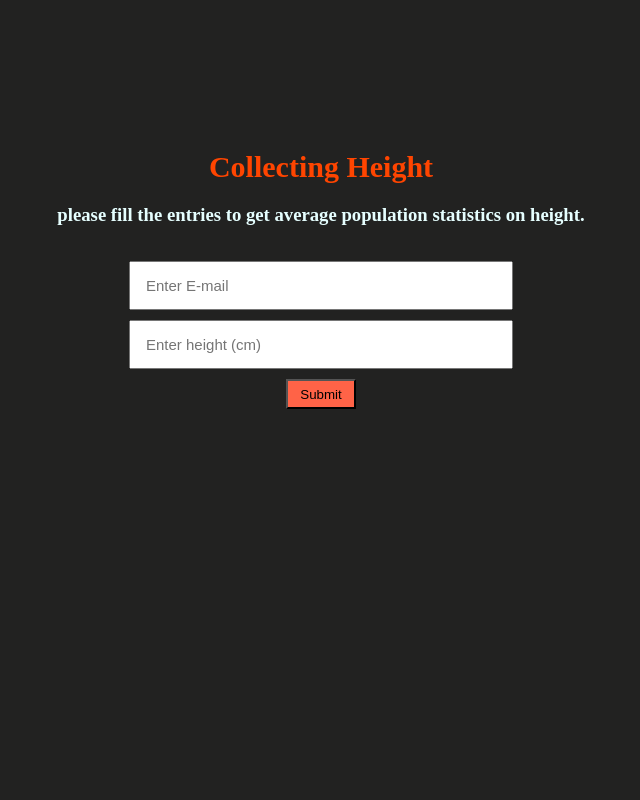
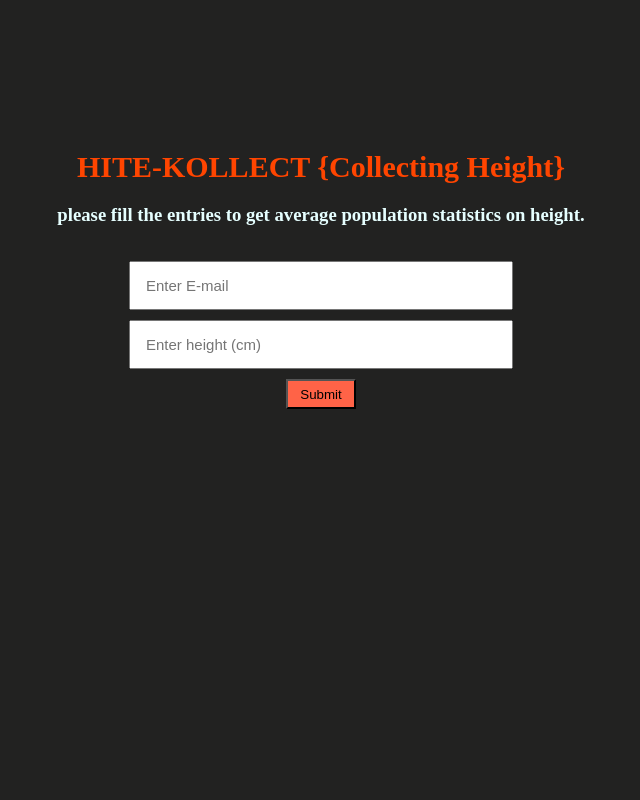
Before and after one commit to VivanVatsa/Hite-Kollect, a Flask app: page / in a window 1280 px wide. Shown: the whole page, without its empty margins (319-959 px from the left). Run offline with Flask 2, Linux system fonts and the light colour scheme.

Commit message:
Update index.html

```diff
--- a/templates/index.html
+++ b/templates/index.html
@@ -1,22 +1,25 @@
 <!DOCTYPE html>
 <html lang="en">
 <title>Hite-Kollect</title>
+
 <head>
     <link rel="stylesheet" href="../static/main.css">
 </head>
+
 <body>
     <div class="container">
         <h1>
-					Collecting Height
+            HITE-KOLLECT {Collecting Height}
         </h1>
         <h3>
             please fill the entries to get average population statistics on height.
         </h3>
-				<form class="" action="success.html" method="post">
+        <form class="" action="{{url_for('success')}}" method="post">
             <input type="email" title="Your E-mail is safe with me" placeholder="Enter E-mail" name="email_name" id="" required=""> <br>
             <input type="number" title="Your data is safe with me" placeholder="Enter height (cm)" name="height_name" min="50" max="300" id="" required=""> <br>
             <button type="submit" name=""> Submit </button>
         </form>
     </div>
 </body>
+
 </html>
```
Lines whose indentation alone changed are shown as unchanged.
